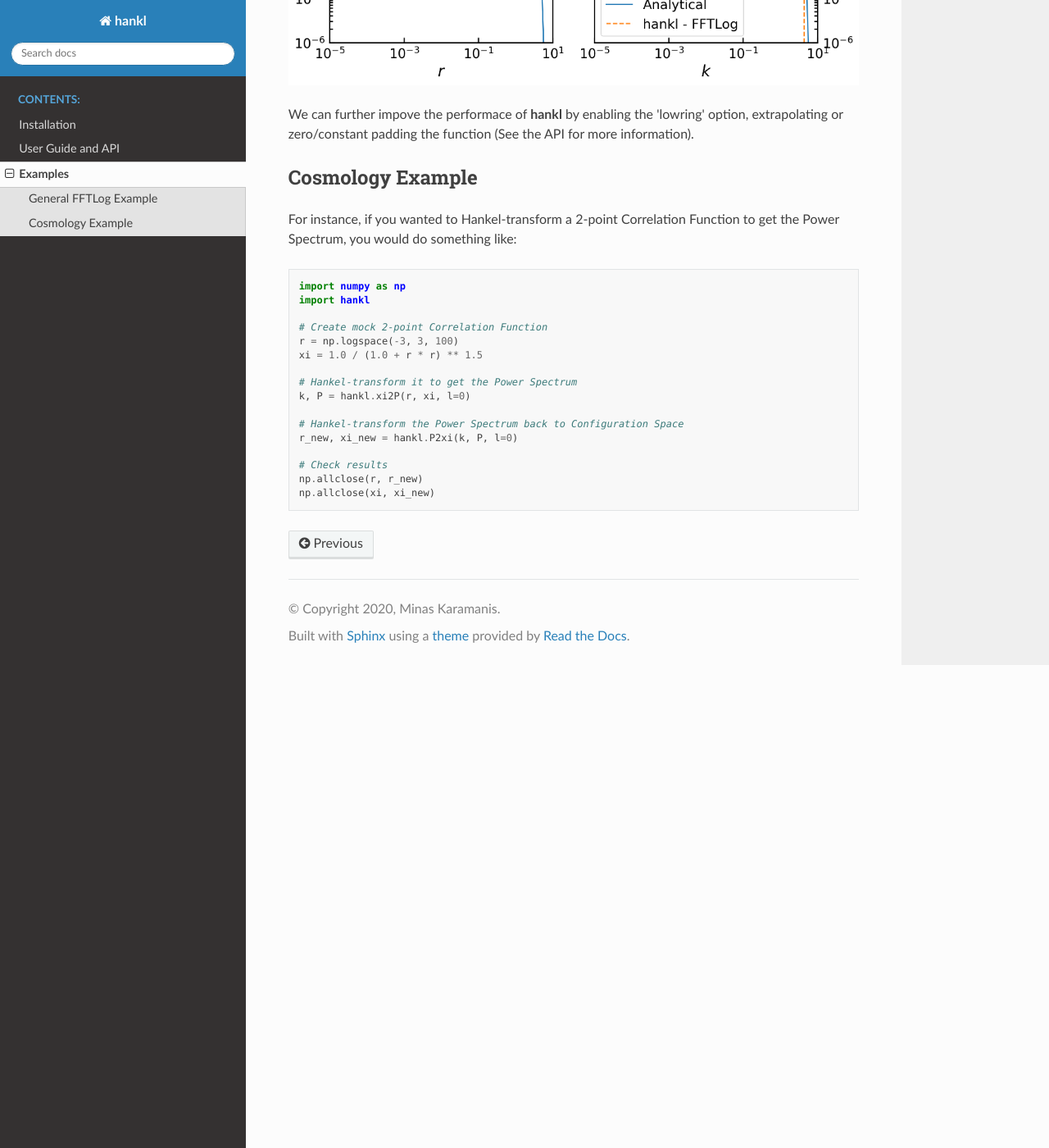
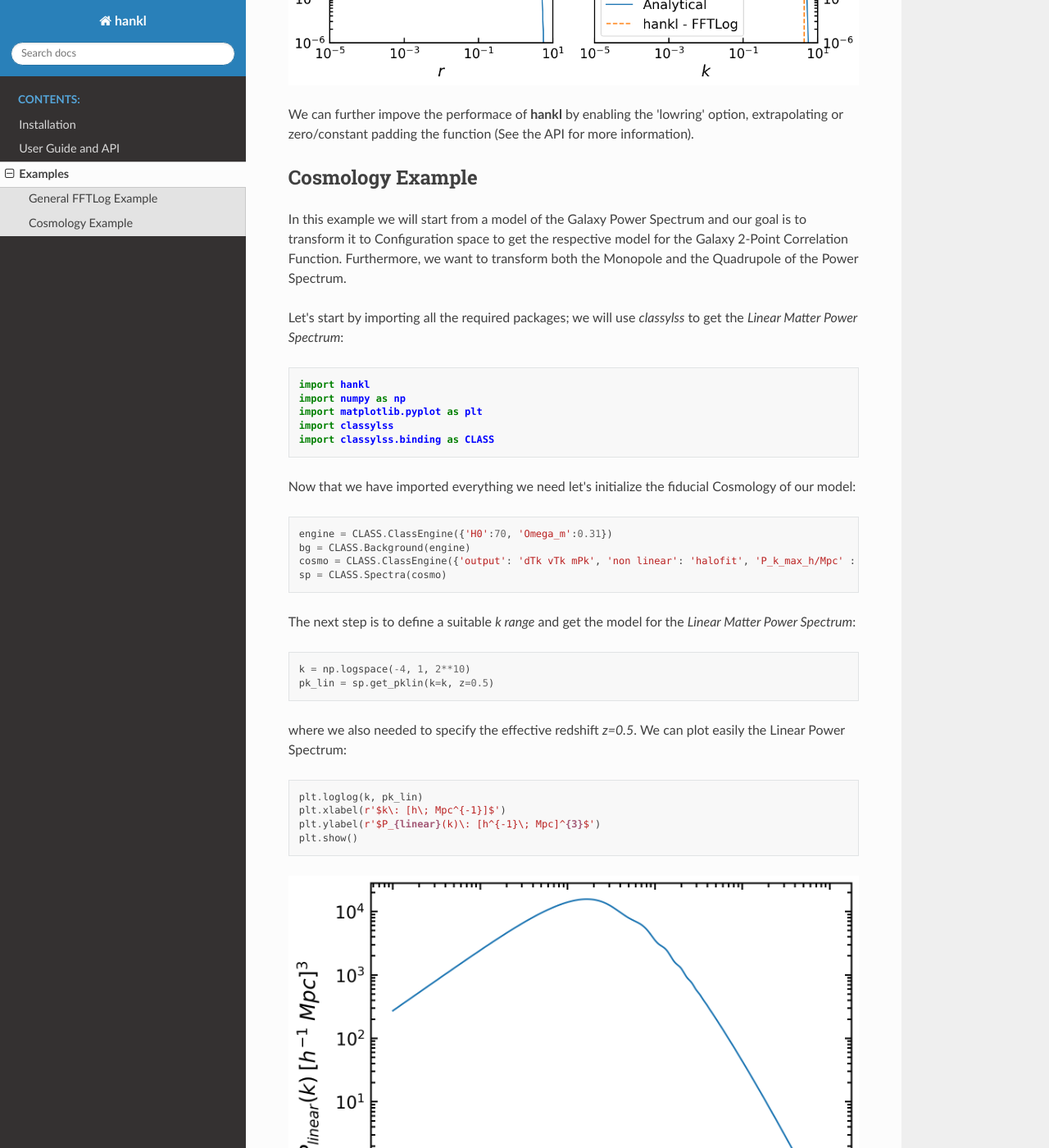
Before and after one commit to minaskar/hankl, a Sphinx documentation site: the page built from docs/source/examples.rst, in a window 1280 px wide and 1400 px high, scrolled down 2275 px. Shown: the whole window at 82% size. Built offline with Sphinx 7.4.7 and the Read the Docs theme 2.0.0, drawn with Linux system fonts in a browser that asks for light colours; some of the changed text lies outside the part shown.

Commit message:
updated examples and version 1.1.0

```diff
--- a/docs/source/examples.rst
+++ b/docs/source/examples.rst
@@ -83,31 +83,98 @@ Finally, we can plot the results::
 
 .. figure:: hankl_test.png
 
-We can further impove the performace of **hankl** by enabling the 'lowring' option, extrapolating or zero/constant padding the function (See the API for more information).
+We can further impove the performace of **hankl** by enabling the 'lowring' option, extrapolating or
+zero/constant padding the function (See the API for more information).
 
 
 Cosmology Example
 -----------------
 
-For instance, if you wanted to Hankel-transform a 2-point Correlation Function to get the Power Spectrum, you would do something like::
+In this example we will start from a model of the Galaxy Power Spectrum and our goal is to transform it
+to Configuration space to get the respective model for the Galaxy 2-Point Correlation Function. Furthermore,
+we want to transform both the Monopole and the Quadrupole of the Power Spectrum.
 
+Let's start by importing all the required packages; we will use *classylss* to get the *Linear Matter Power Spectrum*::
+
+    import hankl
     import numpy as np
-    import hankl
+    import matplotlib.pyplot as plt
+    import classylss
+    import classylss.binding as CLASS
 
-    # Create mock 2-point Correlation Function
-    r = np.logspace(-3, 3, 100)
-    xi = 1.0 / (1.0 + r * r) ** 1.5
+Now that we have imported everything we need let's initialize the fiducial Cosmology of our model::
 
-    # Hankel-transform it to get the Power Spectrum
-    k, P = hankl.xi2P(r, xi, l=0)
+    engine = CLASS.ClassEngine({'H0':70, 'Omega_m':0.31})
+    bg = CLASS.Background(engine)
+    cosmo = CLASS.ClassEngine({'output': 'dTk vTk mPk', 'non linear': 'halofit', 'P_k_max_h/Mpc' : 20., "z_max_pk" : 100.0})
+    sp = CLASS.Spectra(cosmo)
 
-    # Hankel-transform the Power Spectrum back to Configuration Space
-    r_new, xi_new = hankl.P2xi(k, P, l=0)
+The next step is to define a suitable *k range* and get the model for the *Linear Matter Power Spectrum*::
 
-    # Check results
-    np.allclose(r, r_new)
-    np.allclose(xi, xi_new)
+    k = np.logspace(-4, 1, 2**10)
+    pk_lin = sp.get_pklin(k=k, z=0.5)
 
+where we also needed to specify the effective redshift *z=0.5*. We can plot easily the Linear Power Spectrum::
+
+    plt.loglog(k, pk_lin)
+    plt.xlabel(r'$k\: [h\; Mpc^{-1}]$')
+    plt.ylabel(r'$P_{linear}(k)\: [h^{-1}\; Mpc]^{3}$')
+    plt.show()
+
+.. figure:: lin_power.png
+
+Now, this was the linear Matter Power Spectrum, to get the Galaxy Power Spectrum multipoles we will use *Kaiser*'s formula:
+
+    .. math:: P(k, \mu) = (b + f \mu^{2})^{2} P_{lin}(k)
+
+where :math:`b` is the *linear bias parameter*, :math:`f` is the *logarithmic growth rate*, and :math:`\mu` is the cosine of the
+angle between teh Fourier modes and the line-of-sight. By decomposing the aforementioned function in terms of the *Legendre polynomials*
+we get the Monopole :math:`(l=0)`, Quadrupole :math:`(l=2)` and Hexadecapole :math:`(l=4)` of the galaxy Power Spectrum::
+
+    def get_multipoles(b, f):
+
+        p0 = (b*b + 2.0 * b *f / 3.0 + f*f/5.0 ) * pk_lin
+
+        p2 = (4.0*b*f/3.0 + 4.0*f*f/7.0) * pk_lin
+
+        p4 = (8.0* f*f / 35.0) * pk_lin
+
+    return p0, p2, p4
+
+Alright, let's compute and plot those multipoles for two realistic values of *b* and *f*::
+
+    P0, P2, P4 = get_multipoles(b=2.0, f=0.5)
+
+    plt.semilogx(k, k * P0, label=r'$P_{0}$')
+    plt.semilogx(k, k * P2, label=r'$P_{2}$')
+    plt.semilogx(k, k * P4, label=r'$P_{4}$')
+    plt.xlabel(r'$k \: [h\: Mpc^{-1}]$')
+    plt.ylabel(r'$k\; P_{l}(k) \: [h^{-1}\: Mpc]^{2}$')
+    plt.xlim(1e-3, 10)
+    plt.legend()
+    plt.show()
+
+.. figure:: linear_model.png
+
+The last step involves using the Cosmology module P2xi to transform the above power spectrum multipoles
+to correlation function multipoles and plot them. Since the Hexadecapole (l=4) is almost zero, we will
+do the transform only for the Monopole and Quadrupole::
+
+    s, xi0 = hankl.P2xi(k, P0, l=0)
+    s, xi2 = hankl.P2xi(k, P2, l=2)
+
+    plt.plot(s, s*s*xi0, label=r'$s^{2}\xi_{0}$')
+    plt.plot(s, s*s*xi2, label=r'$s^{2}\xi_{2}$')
+    plt.xlim(20,180)
+    plt.ylim(-80,130)
+    plt.xlabel(r'$s\: (Mpc/h)$')
+    plt.ylabel(r'$s^{2} \xi_{l}$')
+    plt.legend()
+    plt.show()
+
+.. figure:: corr.png
+
+As expected we can see the Baryon Acoustic Oscillations (BAO) peak in both multipoles.
 
 .. toctree::
    :maxdepth: 4
--- a/docs/source/index.rst
+++ b/docs/source/index.rst
@@ -26,7 +26,7 @@ Getting Started
 ===============
 - See the :doc:`install` page for instruction on how to easily install hankl.
 - See the :doc:`api` page for detailed User Manual and API documentation.
-- See the :doc:`examples` page for a simple example.
+- See the :doc:`examples` page for a couple simple examples.
 
 
 Attribution
--- a/hankl/__init__.py
+++ b/hankl/__init__.py
@@ -3,8 +3,8 @@ from .cosmology import *
 from .preprocess import *
 
 name = "hankl"
-__version__ = "1.0."
-# __url__ = "https://zeus-mcmc.readthedocs.io"
+__version__ = "1.1.0"
+ __url__ = "https://hankl.readthedocs.io"
 __author__ = "Minas Karamanis"
 __email__ = "minaskar@gmail.com"
 __license__ = "GPL-3.0"
--- a/setup.py
+++ b/setup.py
@@ -5,7 +5,7 @@ with open("README.md", "r") as fh:
 
 setuptools.setup(
     name="hankl",
-    version="1.0.0",
+    version="1.1.0",
     author="Minas Karamanis",
     author_email="minaskar@gmail.com",
     description="Lightweight FFTLog for Cosmology",
```
Also changed, not shown: docs/source/corr.png (added), docs/source/lin_power.png (added), docs/source/linear_model.png (added), 5 other files.
